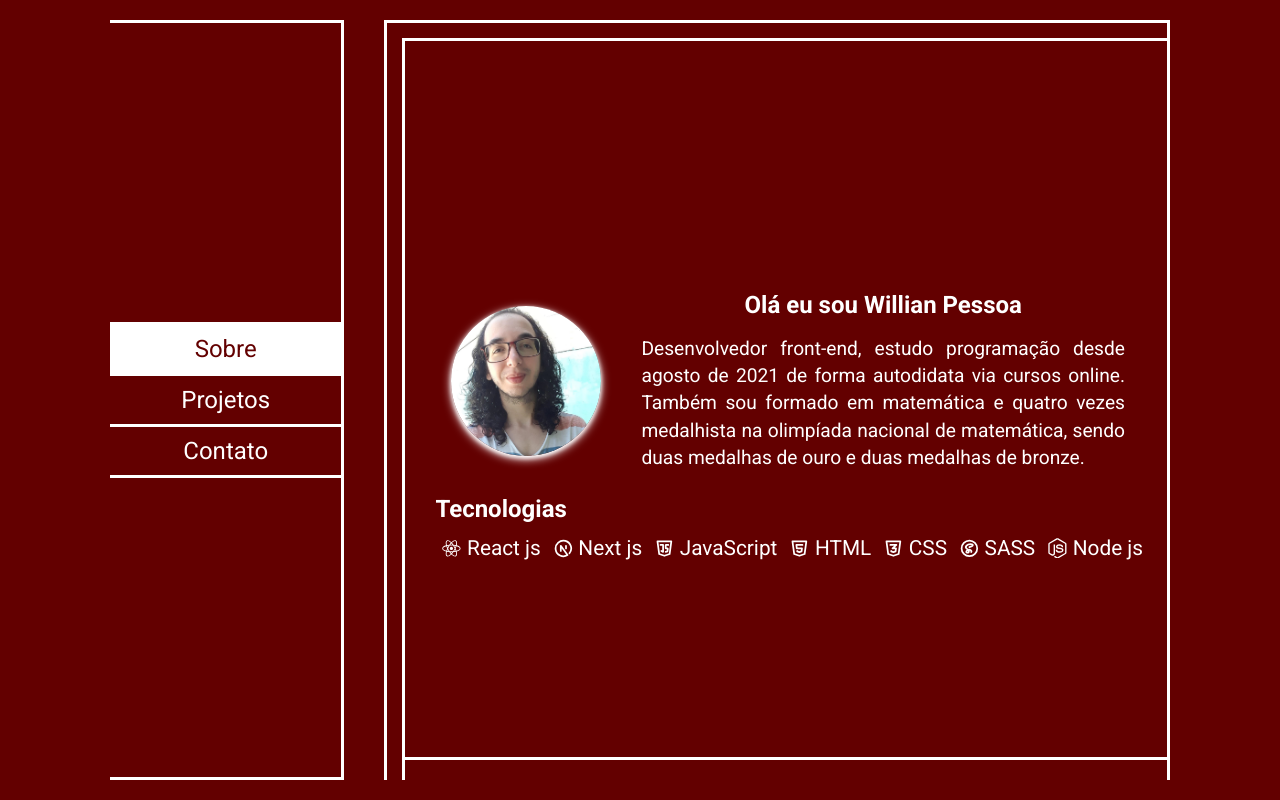
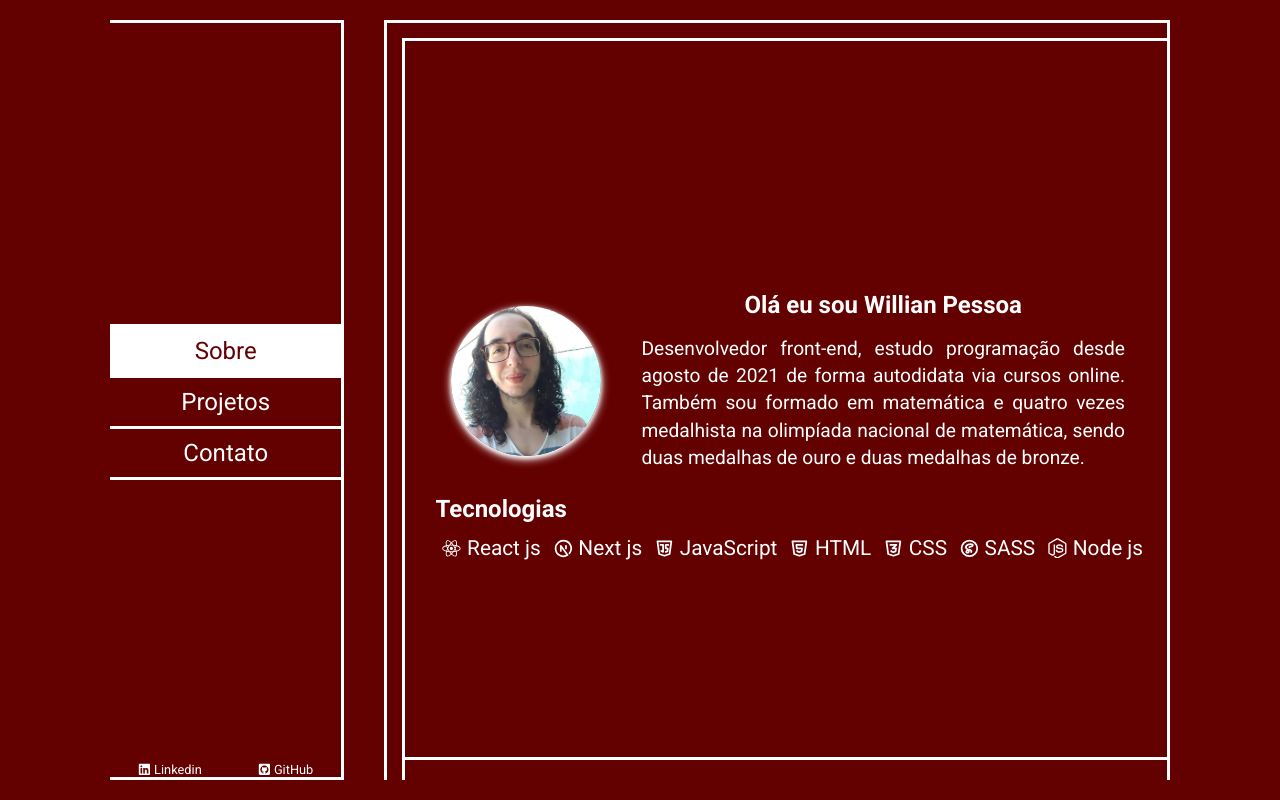
Before and after one commit to willian-pessoa/portfolio-willian-pessoa, a Next.js app: page / in a window 1280 px wide. Built offline with nearby package versions, Linux system fonts and the light colour scheme.

Commit message:
adicionado botões rede social na barra lateral

```diff
--- a/src/components/SideBar/SideBar.jsx
+++ b/src/components/SideBar/SideBar.jsx
@@ -1,12 +1,15 @@
 "use client";
 
 import React, { useState } from "react";
+
+import { FaLinkedin, FaGithubSquare } from "react-icons/fa";
 
 import "./SideBar.scss";
 
 export default function SideBar({ handleContentToShow, contentToShow }) {
   return (
     <div className="side-bar">
+      <br />
       <ul className="side-bar__menu">
         <li
           onClick={() => handleContentToShow("sobre")}
@@ -33,6 +36,24 @@ export default function SideBar({ handleContentToShow, contentToShow }) {
           Contato
         </li>
       </ul>
+      <div className="side-bar__contact">
+        <a
+          href="https://www.linkedin.com/in/willian-pessoa/"
+          target="_blank"
+          rel="noreferrer"
+        >
+          <FaLinkedin />
+          &nbsp;Linkedin
+        </a>
+        <a
+          href="https://github.com/willian-pessoa"
+          target="_blank"
+          rel="noreferrer"
+        >
+          <FaGithubSquare />
+          &nbsp;GitHub
+        </a>
+      </div>
     </div>
   );
 }
--- a/src/components/SideBar/SideBar.scss
+++ b/src/components/SideBar/SideBar.scss
@@ -5,7 +5,8 @@
   border-left: 0;
   margin: 20px;
   display: flex;
-  justify-content: center;
+  flex-direction: column;
+  justify-content: space-between;
   align-items: center;
 
   @include mobile {
@@ -66,4 +67,17 @@
       transition: all 0.2s ease-in-out;
     }
   }
+
+  .side-bar__contact{
+    width: 100%;
+    display: flex;
+    justify-content: space-around;
+
+    a{
+      display: flex;
+      align-items: center;
+      justify-content: space-around;
+      font-size: 0.8rem;
+    }
+  }
 }
```
